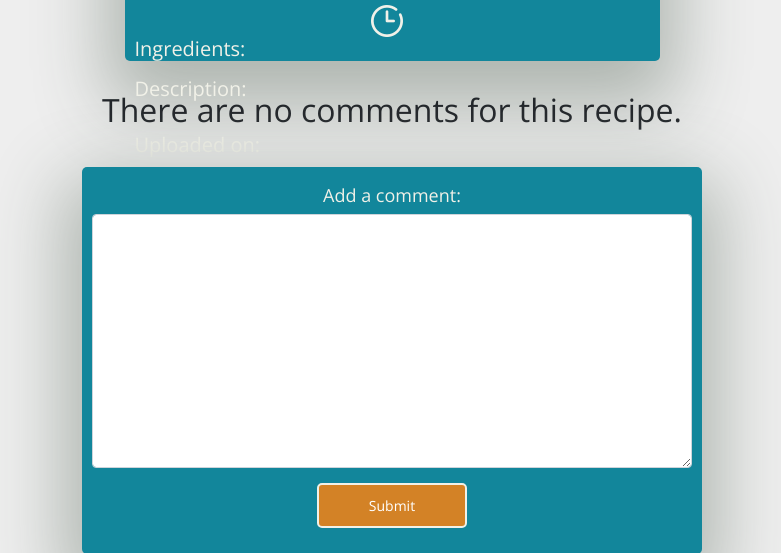
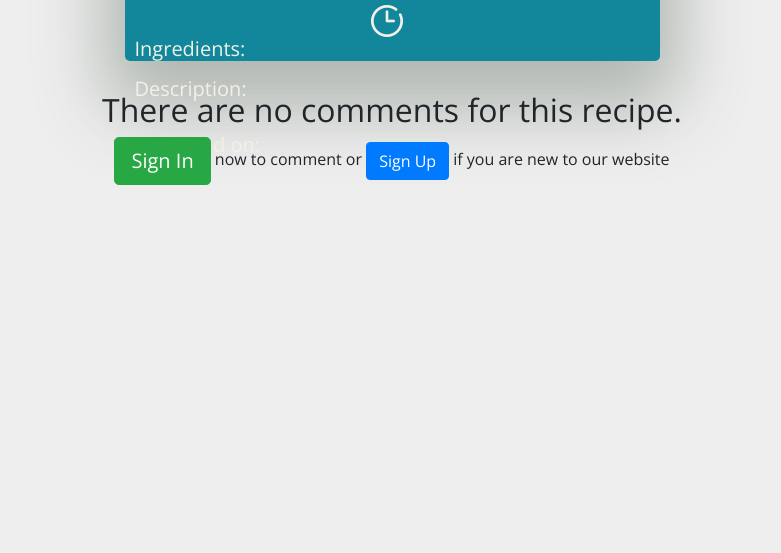
Before and after one commit to pmikov/Python-Web---Final-Project, a Django app: template templates/recipes/details.html in a window 1280 px wide. Shown: the part 349-902 px from the top of the page, without its empty margins (248-1029 px from the left). After the commit the page ends 534 px from the top, so only its background shows below. Run offline with Django 3.2, Linux system fonts and the light colour scheme; the template is opened without the code that fills it: values that come from a table or form of the project are taken from there, others are empty; some libraries are stand-ins or nearby versions.

Commit message:
only users to comment

```diff
--- a/templates/recipes/details.html
+++ b/templates/recipes/details.html
@@ -55,6 +55,7 @@
         {% else %}
             <h2>There are no comments for this recipe. </h2>
         {% endif %}
+        {% if user.is_authenticated %}
             {% if not own_recipe or admin %}
                 <div class="items-container">
                     <div class="item">
@@ -66,6 +67,17 @@
                         </form>
                     </div>
                 </div>
+            {% endif %}{% else %}
+            <div style="text-align: center">
+            <a href={% url "signin user" %}>
+            <button class="btn btn-lg btn-primary btn-success" type="submit">Sign In</button></a> now to comment
+            or
+            <a href={% url "signup user" %}>
+                <button class="btn btn-primary" type="submit">Sign Up</button>
+            </a>
+            if you are new to our website
+            </div>
+            <p></p>
         {% endif %}
 
 {% endblock %}
```
Lines whose indentation alone changed are shown as unchanged.
